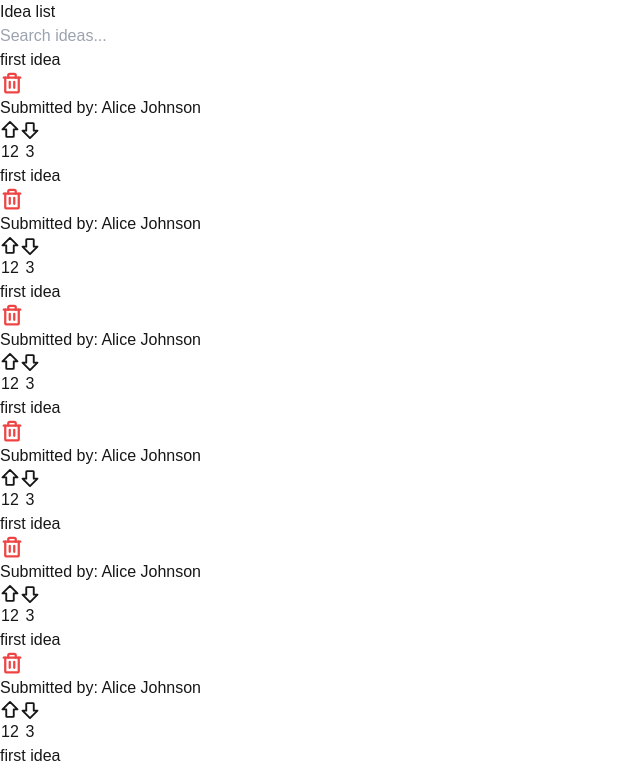
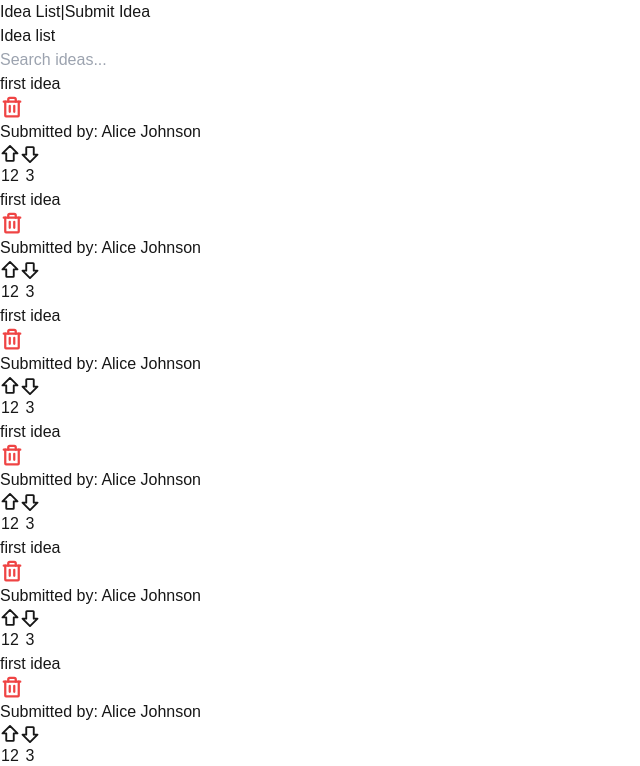
Before and after one commit to Sharan-ram/cloudbees-assignment, a Next.js app: page / in a window 1280 px wide. Shown: the top 766 px of the page, without its empty margins (0-640 px from the left). Built offline with nearby package versions, Linux system fonts and the light colour scheme.

Commit message:
Implement top navbar

```diff
--- a/src/app/idea/page.tsx
+++ b/src/app/idea/page.tsx
@@ -13,7 +13,7 @@ export default function IdeaPage() {
   };
 
   return (
-    <div className="bg-white p-6 max-w-3xl mx-auto">
+    <div className="bg-white">
       <h1 className="text-2xl font-bold mb-4">Submit new idea</h1>
       <div className="rounded-md shadow-md p-4">
         <IdeaForm onSubmit={handleNewIdea} />
--- a/src/app/layout.tsx
+++ b/src/app/layout.tsx
@@ -1,18 +1,8 @@
 import type { Metadata } from "next";
-import { Geist, Geist_Mono } from "next/font/google";
 import "./globals.css";
+import Navbar from "@/components/Navbar";
 
 import QueryProvider from "@/components/QueryProvider";
-
-const geistSans = Geist({
-  variable: "--font-geist-sans",
-  subsets: ["latin"],
-});
-
-const geistMono = Geist_Mono({
-  variable: "--font-geist-mono",
-  subsets: ["latin"],
-});
 
 export const metadata: Metadata = {
   title: "Create Next App",
@@ -26,10 +16,11 @@ export default function RootLayout({
 }>) {
   return (
     <html lang="en">
-      <body
-        className={`${geistSans.variable} ${geistMono.variable} antialiased`}
-      >
-        <QueryProvider>{children}</QueryProvider>
+      <body className="max-w-3xl mx-auto p-6">
+        <QueryProvider>
+          <Navbar />
+          <main className="max-w-4xl mx-auto p-6">{children}</main>
+        </QueryProvider>
       </body>
     </html>
   );
--- a/src/app/page.tsx
+++ b/src/app/page.tsx
@@ -5,7 +5,7 @@ export default async function HomePage() {
   const { ideas, total } = await getIdeas(1);
 
   return (
-    <div className="max-w-3xl mx-auto p-6">
+    <div className="">
       <h1 className="text-2xl font-bold mb-4">Idea list</h1>
 
       {/* Pass first batch of ideas & total count */}
--- a/src/components/IdeaDetail.tsx
+++ b/src/components/IdeaDetail.tsx
@@ -4,7 +4,7 @@ import { ArrowFatUp, ArrowFatDown } from "phosphor-react";
 
 export default function IdeaDetail({ idea }) {
   return (
-    <div className="max-w-3xl mx-auto p-6">
+    <div>
       <h1 className="text-2xl font-bold mb-4">Idea Detail</h1>
       <div className="bg-white shadow-md rounded-md p-4">
         <h1 className="text-2xl font-bold mb-2">{idea.summary}</h1>
--- /dev/null
+++ b/src/components/Navbar.tsx
@@ -0,0 +1,34 @@
+"use client";
+
+import Link from "next/link";
+import { usePathname } from "next/navigation";
+
+export default function Navbar() {
+  const pathname = usePathname(); // ✅ Get current route
+
+  return (
+    <nav className="py-4 text-right">
+      <Link
+        href="/"
+        className={`px-4 ${
+          pathname === "/"
+            ? "text-gray-900 font-bold"
+            : "text-gray-500 hover:text-gray-900"
+        }`}
+      >
+        Idea List
+      </Link>
+      <span className="mx-4">|</span>
+      <Link
+        href="/idea"
+        className={`px-4 ${
+          pathname === "/idea"
+            ? "text-gray-900 font-bold"
+            : "text-gray-500 hover:text-gray-900"
+        }`}
+      >
+        Submit Idea
+      </Link>
+    </nav>
+  );
+}
```
